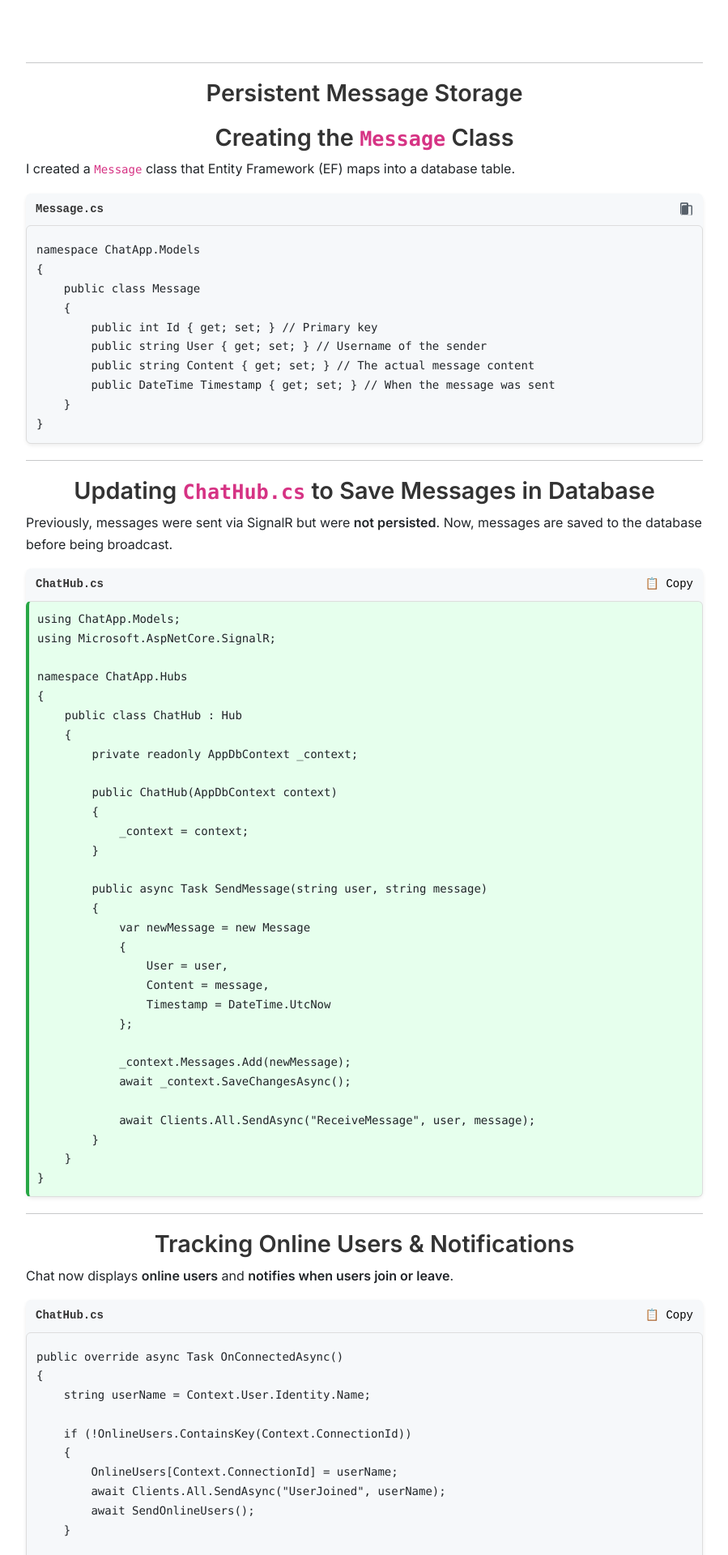
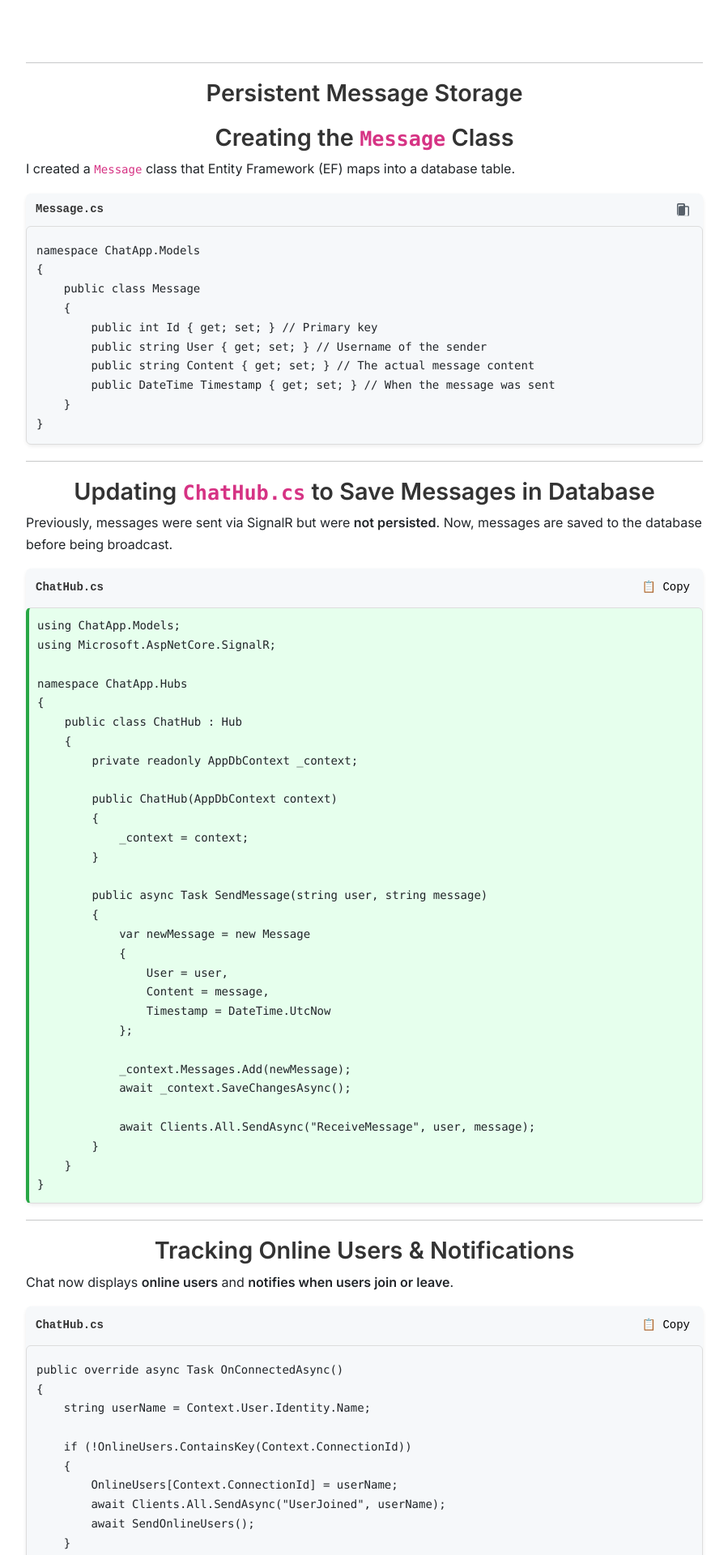
Before and after one commit to JWalshe86/ChatApp, a Jekyll site: the page built from docs/ChatAppPartTwo.md, in a window 1280 px wide. Shown: the part 373-2293 px from the top of the page at 81% size, without its empty margins (190-1089 px from the left). Built offline with Jekyll 4.4.1, drawn with Linux system fonts in a browser that asks for light colours.

Commit message:
Update custom.css

```diff
--- a/docs/assets/css/custom.css
+++ b/docs/assets/css/custom.css
@@ -124,12 +124,13 @@
 
 /* GitHub Copy Button */
 .copy-button {
-    background: transparent;
-    border: none;
-    cursor: pointer;
-    padding: 0;
     display: flex;
     align-items: center;
+    justify-content: center;
+    padding: 4px;
+    border: none;
+    background: transparent;
+    cursor: pointer;
 }
 
 .copy-button svg {
```
